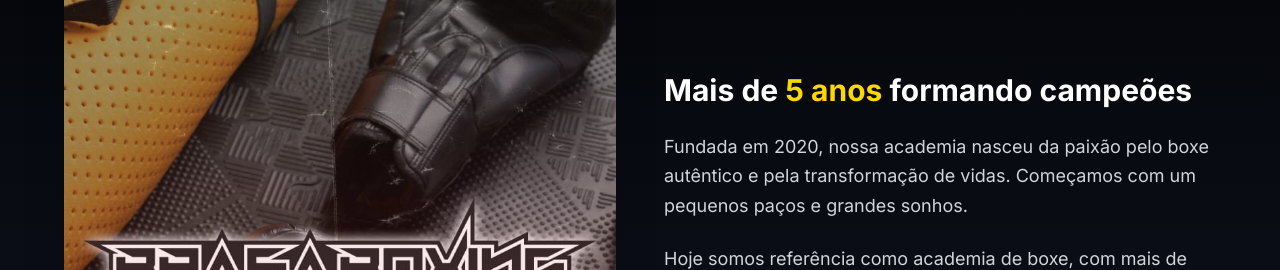
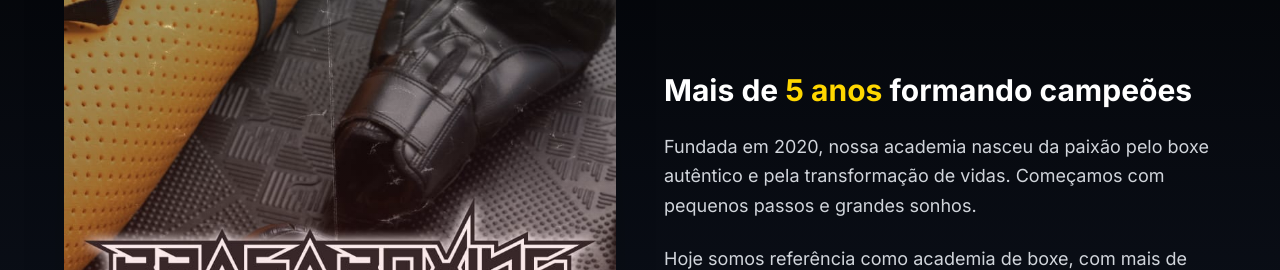
Before and after one commit to luizZim/BrasaBoxing, a Next.js app: page / in a window 1280 px wide. Shown: the part 1100-1370 px from the top of the page. Built offline with nearby package versions, Linux system fonts and the light colour scheme.

Commit message:
fix: correcting texts

```diff
--- a/app/page.tsx
+++ b/app/page.tsx
@@ -265,12 +265,12 @@ export default function BoxingAcademyLanding() {
                 </h3>
                 <p className="text-gray-300 text-lg leading-relaxed">
                   Fundada em 2020, nossa academia nasceu da paixão pelo boxe autêntico e pela transformação de vidas.
-                  Começamos com um pequenos paços e grandes sonhos.
+                  Começamos com pequenos passos e grandes sonhos.
                 </p>
                 <p className="text-gray-300 text-lg leading-relaxed">
                   Hoje somos referência como academia de boxe, com mais de{" "}
-                  <span className="text-[#FFD700] font-semibold">150 alunos</span> e dezenas de campeões que se tornam
-                  parte da nossa família. Cada treino é uma oportunidade de superação, disciplina e crescimento pessoal.
+                  <span className="text-[#FFD700] font-semibold">150 alunos</span>  e dezenas de campeões que se tornam parte da nossa família. Cada treino é uma
+                  oportunidade de superação, disciplina e crescimento pessoal.
                 </p>
 
                 <div className="grid grid-cols-1 sm:grid-cols-3 gap-3 sm:gap-4 mt-6 md:mt-8">
```
